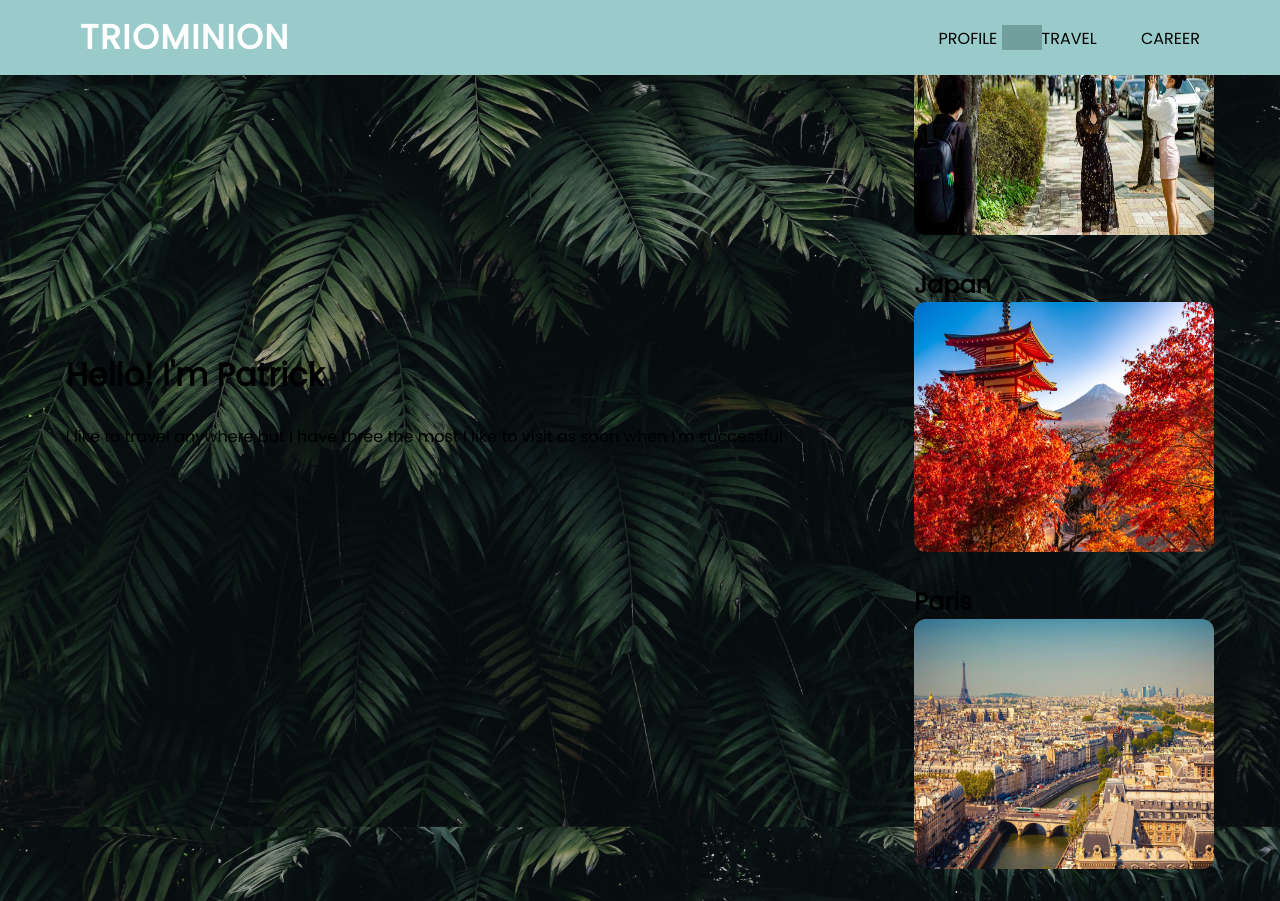
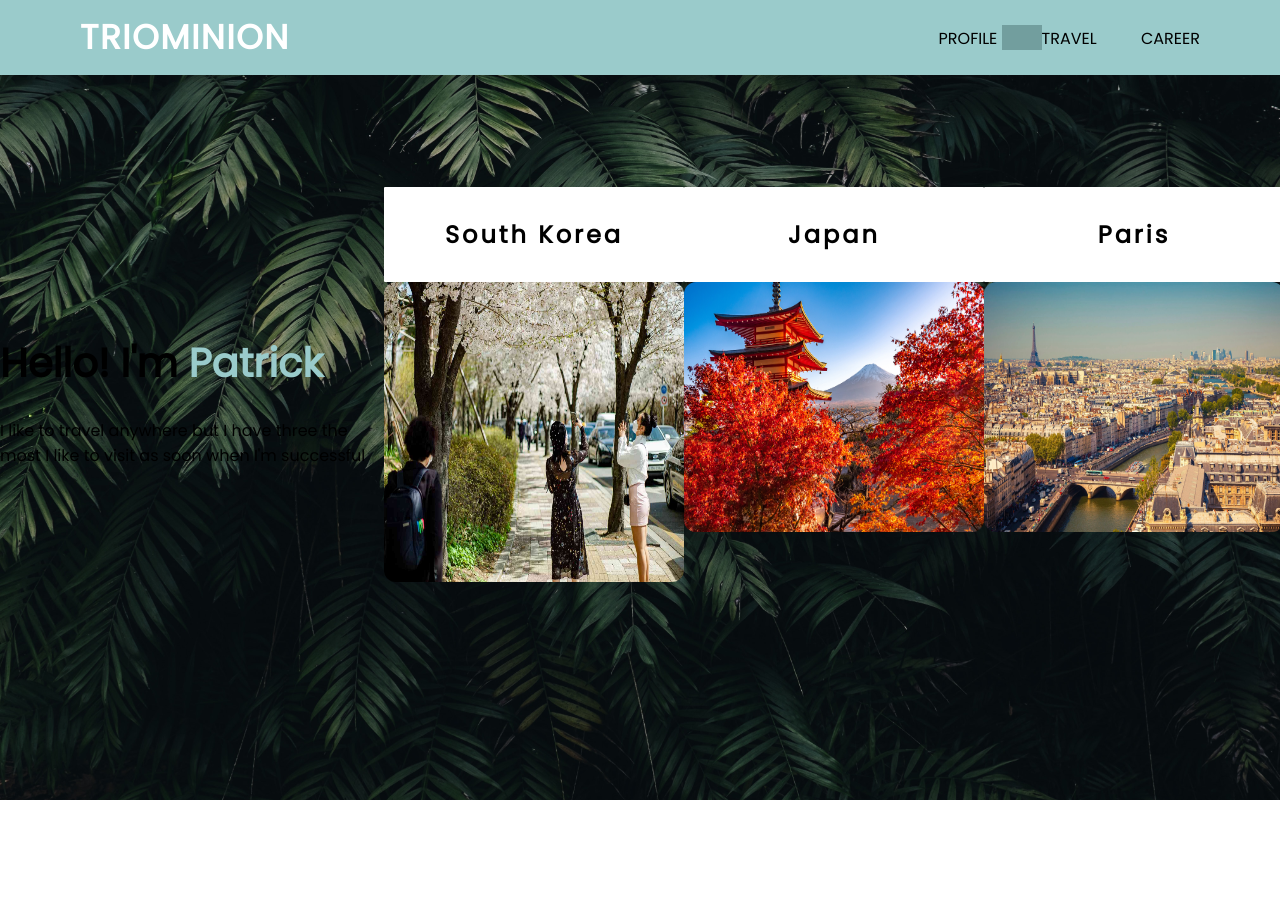
Before and after one commit to ypatrick21/TRIOMINION, a plain HTML site: page travel.html in a window 1280 px wide. After the commit the page ends 800 px from the top, so only its background shows below. Drawn offline with Linux system fonts and the light colour scheme.

Commit message:
updated na

```diff
--- a/style.css
+++ b/style.css
@@ -92,3 +92,27 @@ body{
     height: 250px;
     border: 5px;
 }
+/*travel*/
+.heading h1{
+    font-size: 40px;
+}
+.heading h1 span{
+    color: #9acbcb;
+}
+.travel-career{
+    width: 70%;
+    display: flex;
+    justify-content: space-around;
+}
+.travel-career1{
+    display: inline;
+    text-align: center;
+    border-radius: 12px;
+}
+.travel-career1 h2{
+    color: #000;
+    letter-spacing: 3px;
+    border-radius: 1px;
+    padding: 30px 30px;
+    background-color: #fff;
+}
```
